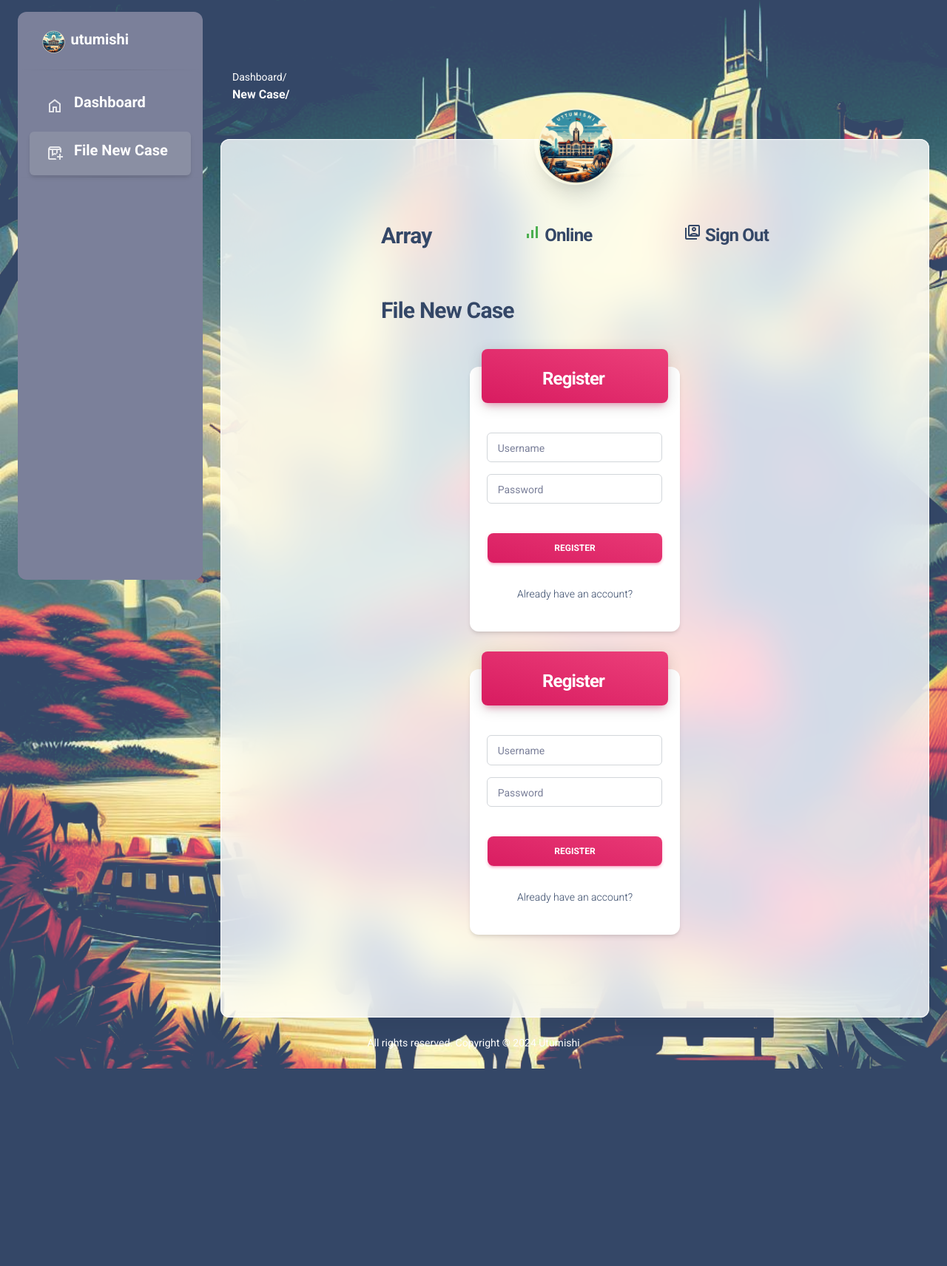
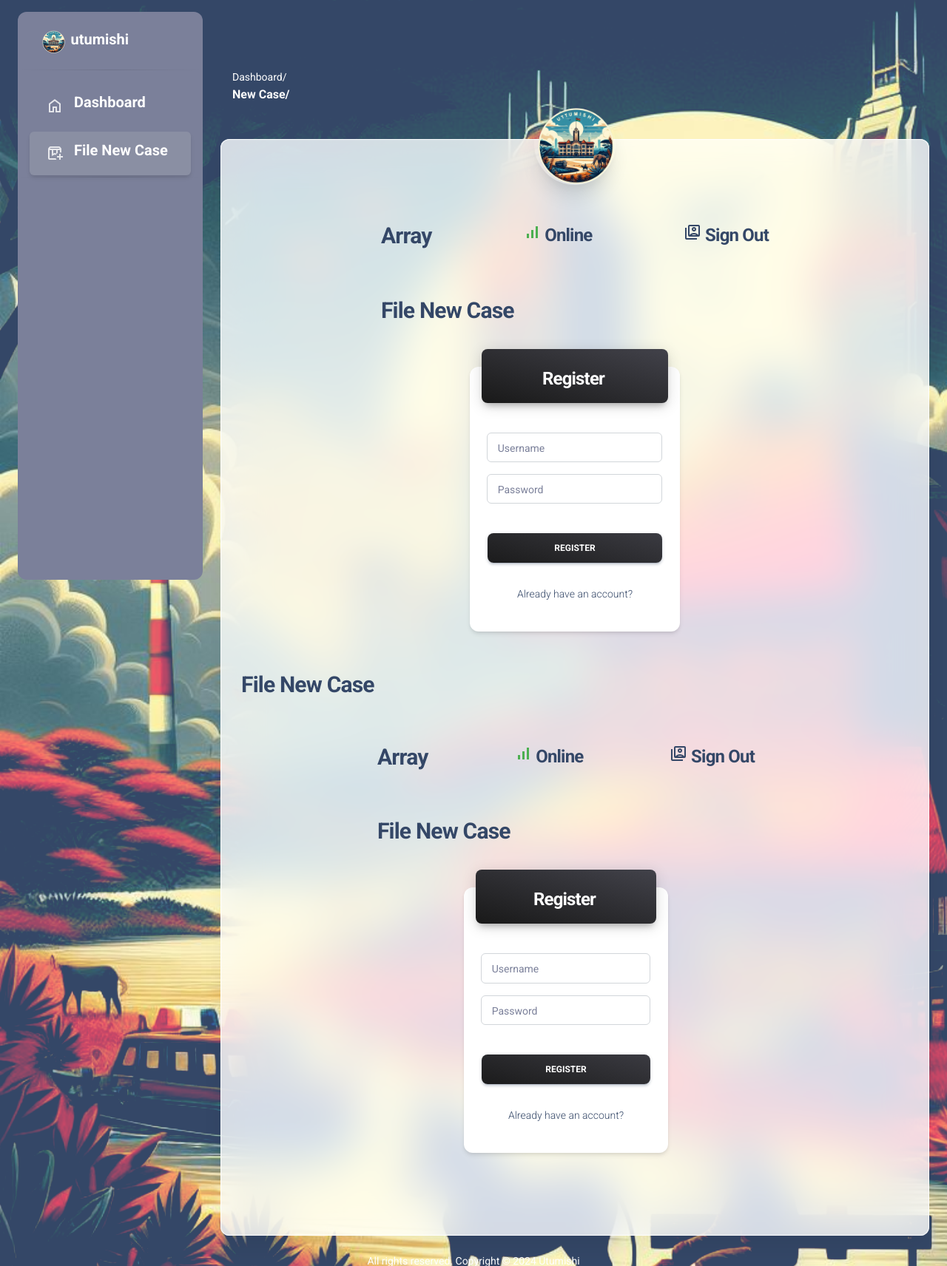
Before and after one commit to iamnotnato/Utumishi, a PHP site: page /app/dashboard/createuser in a window 1280 px wide. Shown: the top 1712 px of the page at 74% size. Before the commit the page ends 1445 px from the top, so only its background shows below. Run offline with PHP 8.4, Linux system fonts and the light colour scheme; the visitor is signed in with stand-in values (Sample User, id 1).

Commit message:
fix : minor fixes

```diff
--- a/app/dashboard/createuser.php
+++ b/app/dashboard/createuser.php
@@ -168,7 +168,7 @@ else
                 <div class="col-lg-4 col-md-8 col-12 mx-auto">
                     <div class="card z-index-0 fadeIn3 fadeInBottom">
                         <div class="card-header p-0 position-relative mt-n4 mx-3 z-index-2">
-                            <div class="bg-gradient-primary shadow-primary border-radius-lg py-3 pe-1">
+                            <div class="bg-gradient-dark shadow-dark border-radius-lg py-3 pe-1">
                                 <h4 class="text-white font-weight-bolder text-center mt-2 mb-0">Register</h4>
 
                             </div>
@@ -185,7 +185,7 @@ else
                                 </div>
 
                                 <div class="text-center">
-                                    <button type="submit" value="Login" name="submit" class="btn bg-gradient-primary w-100 my-4 mb-2">Register</button>
+                                    <button type="submit" value="Login" name="submit" class="btn bg-gradient-dark w-100 my-4 mb-2">Register</button>
                                 </div>
                                 <p class="mt-4 text-sm text-center"><a href="sign-in.php">
                                     Already have an account?
@@ -246,11 +246,53 @@ if(isset($_POST['submit'])){
 
 
 
+            <div class="d-flex justify-content-between align-items-center mb-2">
+                  <h3 class="mb-0">File New Case</h3>
+                </div>
+
+              </div>
+
+
+
+
+              <div class="row py-5">
+              <div class="col-lg-7 col-md-7 z-index-2 position-relative px-md-2 px-sm-5 mx-auto">
+                <div class="d-flex justify-content-between align-items-center mb-2">
+                  <h3 class="mb-0"><?=$_SESSION['sess_user'];?></h3>
+                  <div class="d-block">
+
+                  <h4 class="mb-0"> <i class="material-symbols-outlined ms-1 text-success" style="font-size: 24px;">signal_cellular_alt</i> Online</h4>
+                </div>
+
+                <div class="d-block">
+
+                 <a href="logout" class="mb-0 h4"> <i class="material-symbols-outlined ms-1" style="font-size: 24px;">switch_account</i> Sign Out</a>
+               </div>
+
+                </div>
+
+
+                <br>
+                <br>
+                <div class="d-flex justify-content-between align-items-center mb-2">
+                  <h3 class="mb-0">File New Case</h3>
+                </div>
+
+              </div>
+
+
+
+
+
+            </div>
+
+
+
             <div class="row">
                 <div class="col-lg-4 col-md-8 col-12 mx-auto">
                     <div class="card z-index-0 fadeIn3 fadeInBottom">
                         <div class="card-header p-0 position-relative mt-n4 mx-3 z-index-2">
-                            <div class="bg-gradient-primary shadow-primary border-radius-lg py-3 pe-1">
+                            <div class="bg-gradient-dark shadow-dark border-radius-lg py-3 pe-1">
                                 <h4 class="text-white font-weight-bolder text-center mt-2 mb-0">Register</h4>
 
                             </div>
@@ -267,7 +309,7 @@ if(isset($_POST['submit'])){
                                 </div>
 
                                 <div class="text-center">
-                                    <button type="submit" value="Login" name="submit" class="btn bg-gradient-primary w-100 my-4 mb-2">Register</button>
+                                    <button type="submit" value="Login" name="submit" class="btn bg-gradient-dark w-100 my-4 mb-2">Register</button>
                                 </div>
                                 <p class="mt-4 text-sm text-center"><a href="sign-in.php">
                                     Already have an account?
```
